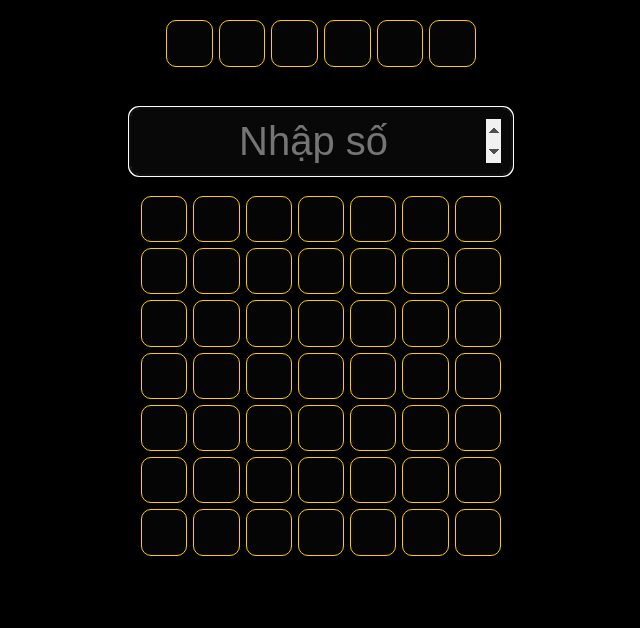
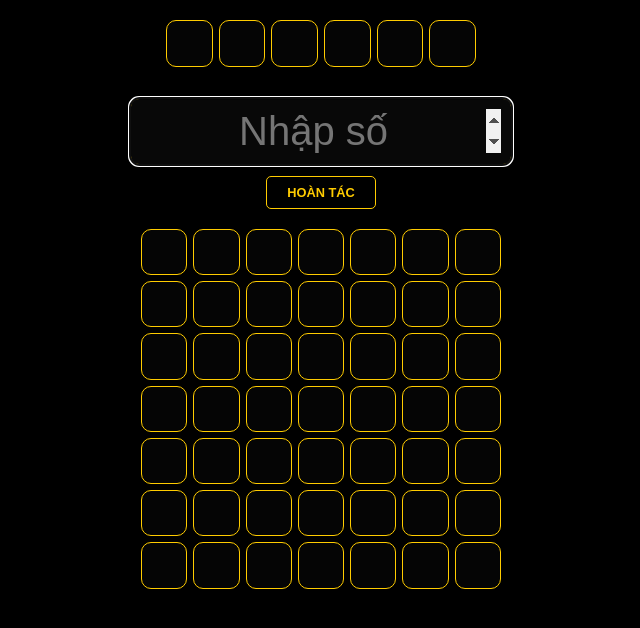
Before and after one commit to hatbui10/tool6, a plain HTML site: page index.html in a window 1280 px wide. Shown: the whole page, without its empty margins (319-959 px from the left). Drawn offline with Linux system fonts and the light colour scheme.

Commit message:
Update index.html

```diff
--- a/index.html
+++ b/index.html
@@ -30,19 +30,45 @@ body {
     margin-bottom: 20px;
 }
 
-/* Phần 2: Ô nhập liệu */
+/* Phần 2: Ô nhập liệu & Nút Undo bên dưới */
+.input-section {
+    display: flex;
+    flex-direction: column;
+    align-items: center;
+    width: 100%;
+    margin-bottom: 20px;
+}
+
 #n-input {
     width: 50%;
     max-width: 360px;
     font-size: 2.5rem;
     text-align: center;
     display: block;
-    margin: 20px auto;
+    margin: 10px auto;
     padding: 10px;
     background: #080808;
     color: #fff;
     border: 2px solid var(--neon-gold);
     border-radius: 10px;
+}
+
+#undo-btn {
+    background: transparent;
+    color: var(--neon-gold);
+    border: 1px solid var(--neon-gold);
+    padding: 8px 20px;
+    border-radius: 5px;
+    cursor: pointer;
+    font-weight: bold;
+    text-transform: uppercase;
+    font-size: 0.8rem;
+    transition: 0.2s;
+}
+
+#undo-btn:active {
+    background: var(--neon-gold);
+    color: #000;
 }
 
 /* Phần 3: Ma trận 7x7 */
@@ -77,7 +103,10 @@ body {
 
 <div class="copy-row" id="copy-area"></div>
 
-<input id="n-input" type="number" placeholder="Nhập số">
+<div class="input-section">
+    <input id="n-input" type="number" placeholder="Nhập số">
+    <button id="undo-btn">Hoàn tác </button>
+</div>
 
 <div class="grid" id="matrix"></div>
 
@@ -85,6 +114,7 @@ body {
 const matrix = document.getElementById('matrix');
 const copyArea = document.getElementById('copy-area');
 const input = document.getElementById('n-input');
+const undoBtn = document.getElementById('undo-btn');
 const TOTAL = 49;
 
 let numbers = [];
@@ -111,12 +141,11 @@ function render() {
         }
     }
 
-    // 1. Hiển thị hàng 6 ô COPY (Lấy từ targetIndex và 5 ô bên PHẢI của nó trong mảng)
+    // 1. Hiển thị hàng 6 ô COPY
     for (let i = 0; i < 6; i++) {
         const div = document.createElement('div');
         div.className = 'cell';
 
-        // Trong mảng unshift, ô bên PHẢI (vừa nhập hơn) là targetIndex - i
         const sourceIdx = targetIndex - i;
 
         if (targetIndex !== -1 && sourceIdx >= 0 && numbers[sourceIdx] !== undefined) {
@@ -140,12 +169,10 @@ function render() {
             div.textContent = val;
             if (val !== "") div.classList.add("active");
 
-            // Ô trùng (Màu xanh)
             if (index === targetIndex) {
                 div.classList.add("match");
             }
 
-            // ĐÚNG LOGIC CŨ: Tô màu cam cho 5 ô bên PHẢI ô màu xanh
             if (targetIndex !== -1) {
                 const distance = targetIndex - index;
                 if (distance >= 1 && distance <= 5) {
@@ -168,6 +195,16 @@ input.addEventListener('input', e => {
     e.target.value = "";
 });
 
+// Xử lý nút Undo
+undoBtn.addEventListener('click', (e) => {
+    e.stopPropagation(); // Không để ảnh hưởng tới focus của body
+    if (numbers.length > 0) {
+        numbers.shift();
+        render();
+    }
+    input.focus();
+});
+
 window.onload = () => { render(); input.focus(); };
 document.addEventListener('click', () => input.focus());
 </script>
```
